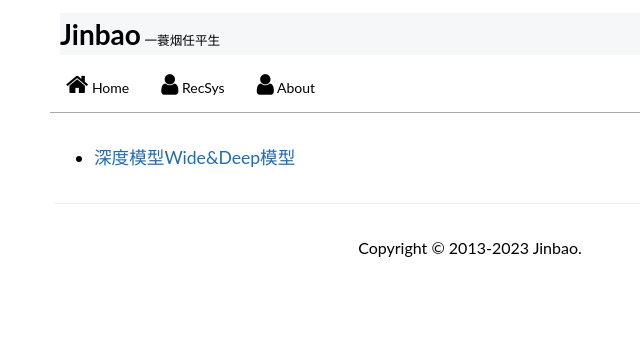
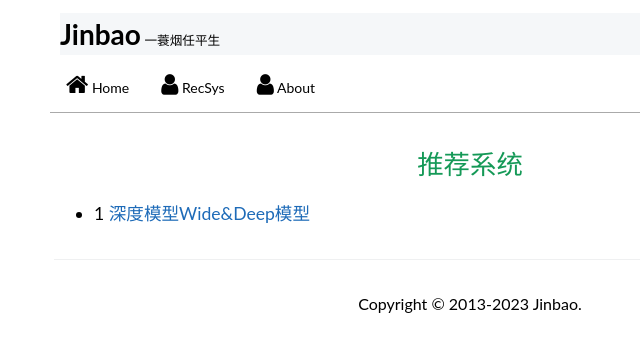
Before and after one commit to JinbaoWeb/jinbaoweb.github.io, a Jekyll site: the page built from recsys/index.md, in a window 1280 px wide. Shown: the top 352 px of the page, without its empty margins (170-810 px from the left). Built offline with Jekyll 4.4.1, drawn with Linux system fonts in a browser that asks for light colours; our own code applies the rules of GitHub Pages for plain Markdown files.

Commit message:
Update index.md

```diff
--- a/recsys/index.md
+++ b/recsys/index.md
@@ -1 +1,3 @@
-- [深度模型Wide&Deep模型](/wdl.html)
+# 推荐系统
+
+- 1 [深度模型Wide&Deep模型](/wdl.html)
```
